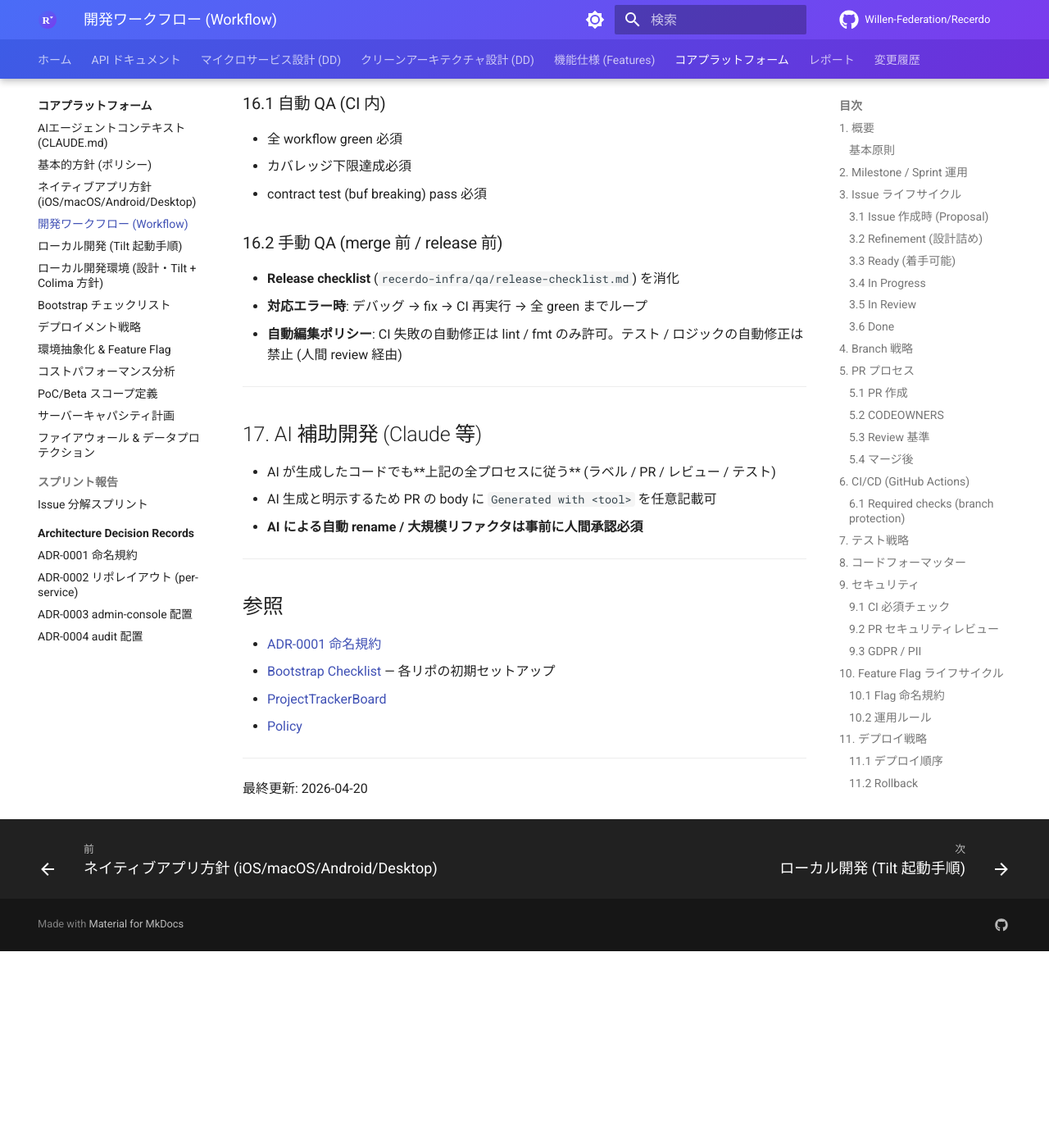
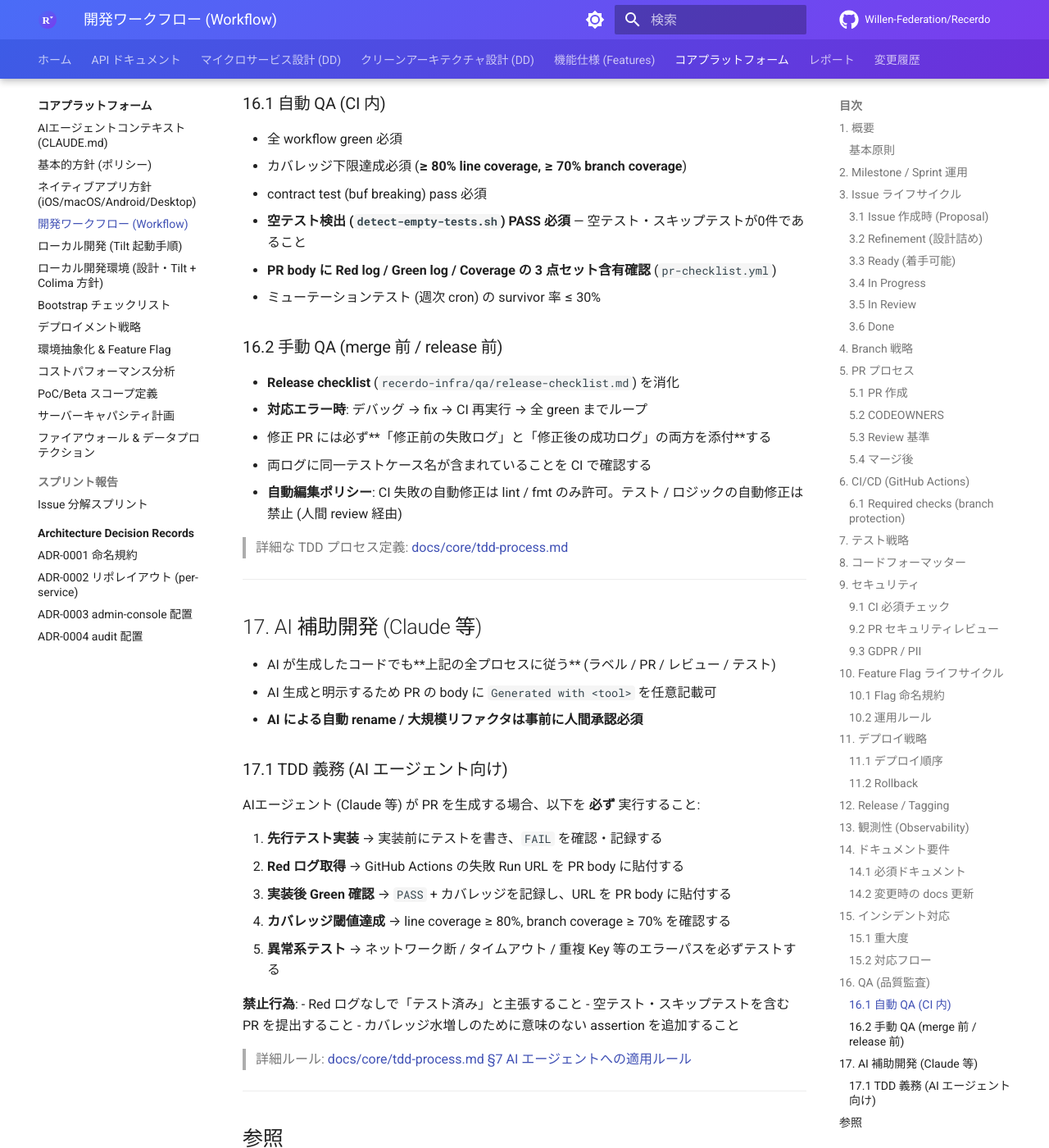
Before and after one commit to Willen-Federation/Recerdo-Developers-Docs, an MkDocs documentation site: the page built from docs/core/workflow.md, in a window 1280 px wide and 1400 px high, scrolled down 9945 px. Shown: the whole window at 82% size. Built offline with MkDocs 1.6.1 and Material for MkDocs 9.7.7, drawn with Linux system fonts in a browser that asks for light colours; comment, search, counter and statistics services are not loaded; before the commit the page ends 11105 px from its top, so only the background shows below that; some of the changed text lies outside the part shown.

Commit message:
docs: update workflow.md with TDD enforcement

```diff
--- a/docs/core/workflow.md
+++ b/docs/core/workflow.md
@@ -308,13 +308,20 @@ Recerdo は **Scrum / Agile** で開発する。Sprint は原則 2 週間、Mile
 
 ### 16.1 自動 QA (CI 内)
 - 全 workflow green 必須
-- カバレッジ下限達成必須
+- カバレッジ下限達成必須 (**≥ 80% line coverage, ≥ 70% branch coverage**)
 - contract test (buf breaking) pass 必須
+- **空テスト検出 (`detect-empty-tests.sh`) PASS 必須** — 空テスト・スキップテストが0件であること
+- **PR body に Red log / Green log / Coverage の 3 点セット含有確認** (`pr-checklist.yml`)
+- ミューテーションテスト (週次 cron) の survivor 率 ≤ 30%
 
 ### 16.2 手動 QA (merge 前 / release 前)
 - **Release checklist** (`recerdo-infra/qa/release-checklist.md`) を消化
 - **対応エラー時**: デバッグ → fix → CI 再実行 → 全 green までループ
+  - 修正 PR には必ず**「修正前の失敗ログ」と「修正後の成功ログ」の両方を添付**する
+  - 両ログに同一テストケース名が含まれていることを CI で確認する
 - **自動編集ポリシー**: CI 失敗の自動修正は lint / fmt のみ許可。テスト / ロジックの自動修正は禁止 (人間 review 経由)
+
+> 詳細な TDD プロセス定義: [docs/core/tdd-process.md](tdd-process.md)
 
 ---
 
@@ -324,15 +331,33 @@ Recerdo は **Scrum / Agile** で開発する。Sprint は原則 2 週間、Mile
 - AI 生成と明示するため PR の body に `Generated with <tool>` を任意記載可
 - **AI による自動 rename / 大規模リファクタは事前に人間承認必須**
 
+### 17.1 TDD 義務 (AI エージェント向け)
+
+AIエージェント (Claude 等) が PR を生成する場合、以下を **必ず** 実行すること:
+
+1. **先行テスト実装** → 実装前にテストを書き、`FAIL` を確認・記録する
+2. **Red ログ取得** → GitHub Actions の失敗 Run URL を PR body に貼付する
+3. **実装後 Green 確認** → `PASS` + カバレッジを記録し、URL を PR body に貼付する
+4. **カバレッジ閾値達成** → line coverage ≥ 80%, branch coverage ≥ 70% を確認する
+5. **異常系テスト** → ネットワーク断 / タイムアウト / 重複 Key 等のエラーパスを必ずテストする
+
+**禁止行為**:
+- Red ログなしで「テスト済み」と主張すること
+- 空テスト・スキップテストを含む PR を提出すること
+- カバレッジ水増しのために意味のない assertion を追加すること
+
+> 詳細ルール: [docs/core/tdd-process.md §7 AI エージェントへの適用ルール](tdd-process.md#7-ai-エージェント-claude-等-への適用ルール)
+
 ---
 
 ## 参照
 
 - [ADR-0001 命名規約](adr/0001-naming-convention.md)
 - [Bootstrap Checklist](bootstrap-checklist.md) — 各リポの初期セットアップ
+- [TDD Red→Green プロセス](tdd-process.md)
 - [ProjectTrackerBoard](https://github.com/Willen-Federation/Recerdo-Developers-Docs/issues/21)
 - [Policy](policy.md)
 
 ---
 
-最終更新: 2026-04-20
+最終更新: 2026-04-22
```
